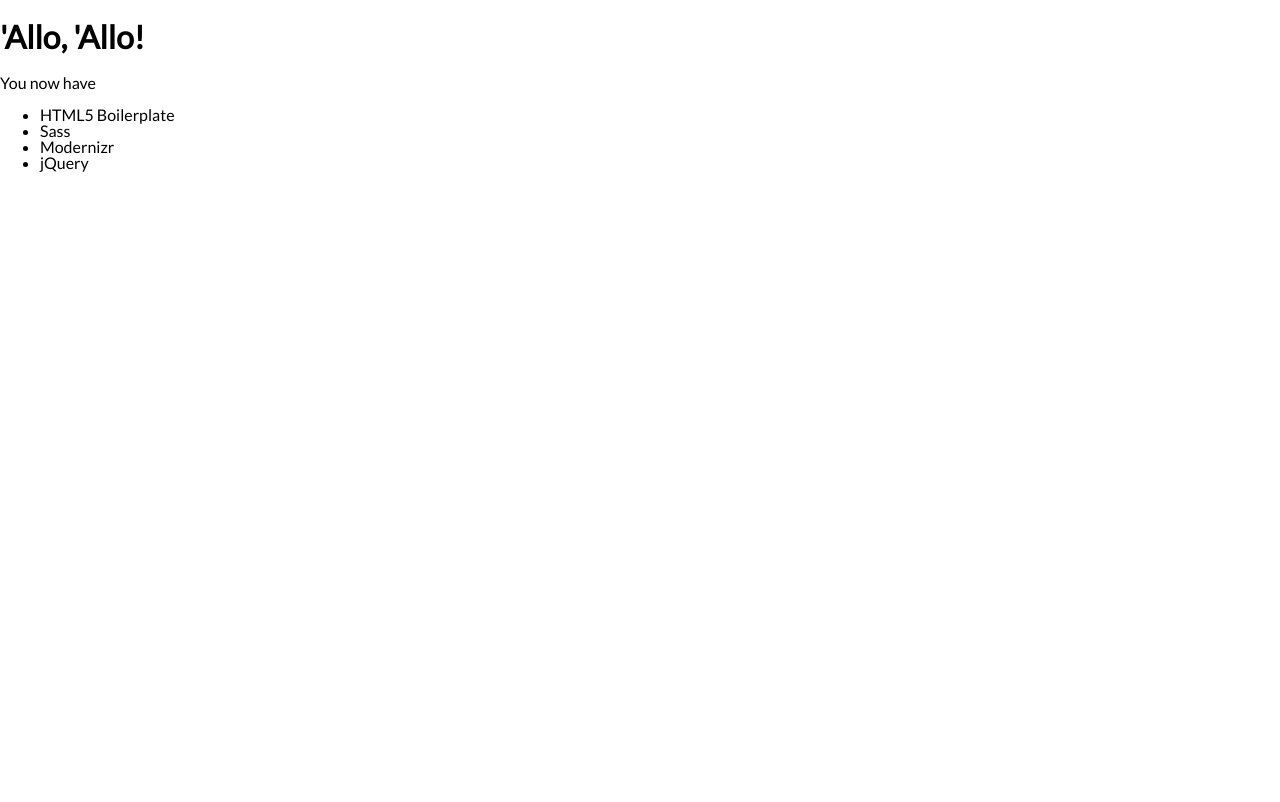
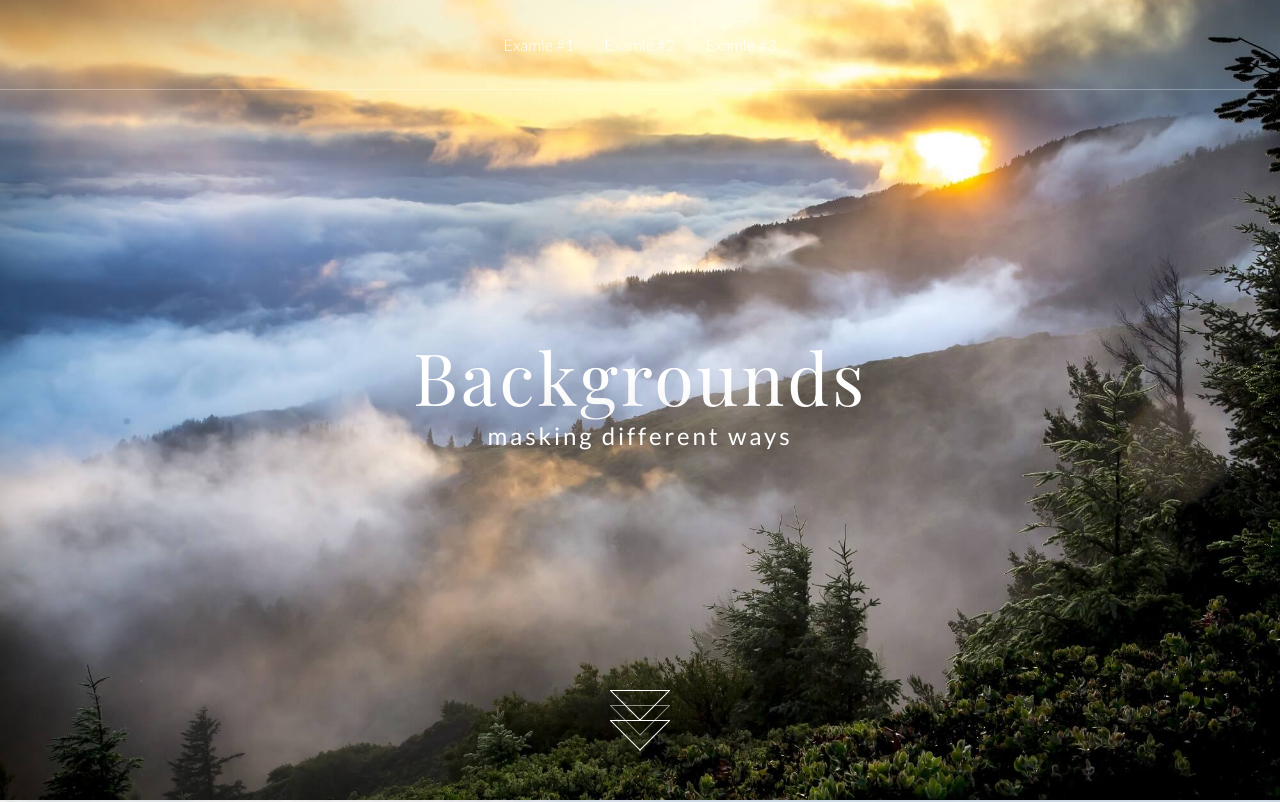
Before and after one commit to grzegorz-s/background-masking, a website: page app/index.html in a window 1280 px wide. Shown: the top 802 px of the page. Drawn offline with nearby package versions, Linux system fonts and the light colour scheme; files that its build step writes are made by us from their sources.

Commit message:
banner, two-blocks, content section

```diff
--- a/app/index.html
+++ b/app/index.html
@@ -30,7 +30,66 @@
       <p class="browserupgrade">You are using an <strong>outdated</strong> browser. Please <a href="http://browsehappy.com/">upgrade your browser</a> to improve your experience.</p>
     <![endif]-->
 
-    <div class="hero-unit">
+    <header class="site-top">
+      <nav class="main-nav">
+        <ul class="nav-list">
+          <li class="nav__item"><a href="" class="nav__link">Examle #1</a></li>
+          <li class="nav__item"><a href="" class="nav__link">Examle #2</a></li>
+          <li class="nav__item"><a href="" class="nav__link">Examle #3</a></li>
+        </ul>
+      </nav>
+    </header>
+
+    <section class="section section--banners">
+      <div class="banner__img"></div>
+      <div class="hero">
+        <h1 class="hero__title">Backgrounds<span class="hero__subtitle">masking different ways</span></h1>
+      </div>
+      <div class="scroll-down-hld js-scroll-down">
+        <span class="scroll-down__item"></span>
+        <span class="scroll-down__item"></span>
+        <span class="scroll-down__item"></span>
+      </div>
+    </section>
+
+    <section class="section section--two-blocks js-section">
+      <div class="bg__image bg__image--attachment-fixed bg__image--white-gradient" style="background-image: url('/images/dog.jpg')"></div>
+      <div class="two-blocks-hld two-blocks--text-left">
+        <div class="container container--regular">
+          <div class="blocks-hld">
+            <div class="block block--text">
+              <div class="block__img-hld">
+                <div class="bg__image bg__image--attachment-fixed bg__image--grayscale bg__image--pattern" style="background-image: url('/images/dog.jpg')""></div>
+              </div>
+              <div class="block__inner">
+
+
+              </div>
+            </div>
+            <div class="block block--img">
+              <div class="bg__image bg__image--attachment-fixed" style="background-image: url('/images/dog.jpg')"></div>
+            </div>
+          </div>
+        </div>
+      </div>
+    </section>
+
+    <section class="section--content">
+      <div class="content__bg">
+        <div class="bg__image bg__image--attachment-fixed" style="background-image: url('/images/mountains.jpg')"></div>
+      </div>
+      <div class="content__inner">
+        <div class="container container--medium content-hld">
+          <div class="content__bg content__bg--small">
+            <div class="bg__image bg__image--attachment-fixed bg__image--grayscale bg__image--white-gradient" style="background-image: url('/images/mountains.jpg')"></div>
+            <div class="content"><h1>Content Section</h1></div>
+          </div>
+        </div>
+      </div>
+
+    </section>
+
+    <!-- <div class="hero-unit">
       <h1>'Allo, 'Allo!</h1>
       <p>You now have</p>
       <ul>
@@ -39,7 +98,7 @@
         <li>Modernizr</li>
         <li>jQuery</li>
       </ul>
-    </div>
+    </div> -->
 
 
 
--- a/app/scripts/main.js
+++ b/app/scripts/main.js
@@ -1 +1,10 @@
-console.log('\'Allo \'Allo!');
+function scrollDown() {
+  $('.js-scroll-down').on('click', function() {
+    $('html, body').animate({
+        scrollTop: $('.js-section').offset().top
+    }, 2
+    400);
+  });
+}
+
+scrollDown();
--- a/app/styles/_base.scss
+++ b/app/styles/_base.scss
@@ -14,3 +14,31 @@
     font-size: $fz-1;
     font-weight: $fw-r;
 }
+
+ul {
+  list-style-type: none;
+  margin: 0;
+  padding: 0;
+}
+
+h1 {
+  margin: 0;
+}
+
+a {
+  text-decoration: none;
+  color: $white;
+
+}
+
+.section {
+  position: relative;
+  overflow: hidden;
+}
+
+.container {
+  max-width: $container-r;
+  width: 100%;
+  margin: 0 auto;
+  position: relative;
+}
--- a/app/styles/parts/_banner.scss
+++ b/app/styles/parts/_banner.scss
@@ -0,0 +1,126 @@
+.section--banners {
+  width: 100%;
+  height: 100vh;
+  background: url('/images/woman.jpg') 50% 50%;
+  background-size: cover;
+
+  &::before,
+  &::after {
+    content: '';
+    position: absolute;
+    left: 0;
+    display: block;
+    width: 100%;
+  }
+
+  &::before {
+    top: 0;
+    height: 50%;
+    background: linear-gradient(to top, rgba($black, 0), rgba($banner-shadow-base, .50) 100%);
+  }
+
+  &::after {
+    bottom: 0;
+    height: 45%;
+    background: linear-gradient(to bottom, rgba($black, 0), rgba($banner-shadow-base, .60) 100%);
+  }
+}
+
+.hero {
+  position: absolute;
+  top: 50%;
+  left: 50%;
+  transform: translate(-50%, -50%);
+  max-width: 500px;
+  text-align: center;
+  z-index: 10;
+}
+
+.hero__title {
+  color: $white;
+  font-family: $font-head;
+  font-size: $fz-5;
+  font-weight: $fw-r;
+  letter-spacing: 0.04em;
+  line-height: 1;
+  text-shadow: 1px 2px 90px rgba($black, .5);
+}
+
+.hero__subtitle {
+  display: block;
+  font-family: $font-std;
+  font-size: $fz-2;
+  line-height: 200%;
+  @include aliased();
+}
+
+.scroll-down-hld {
+  position: absolute;
+  right: 0;
+  bottom: 50px;
+  left: 0;
+  width: 60px;
+  height: 60px;
+  margin: auto;
+  z-index: 10;
+  cursor: pointer;
+
+  &:hover {
+    .scroll-down__item {
+      &:nth-child(1) {
+        transform: translateY(15px);
+      }
+
+      &:nth-child(3) {
+        transform: translateY(-15px);
+      }
+    }
+  }
+}
+
+.scroll-down__item {
+  position: absolute;
+  display: block;
+  width: 60px;
+  height: 31px;
+  border-top: 1px solid $white;
+  overflow: hidden;
+
+  &::before {
+    content: '';
+    position: absolute;
+    margin: auto;
+    top: -21px;
+    left: 0;
+    right: 0;
+    width: 42px;
+    height: 42px;
+    transform: rotate(45deg);
+    border-right: 1px solid $white;
+    border-bottom: 1px solid $white;
+  }
+
+  &:nth-child(1),
+  &:nth-child(3) {
+    border-color: rgba($white, .5);
+    transition: transform ease-in .2s;
+    animation: trans-to-full 2s infinite;
+
+    &::before {
+      border-color: rgba($white, .5);
+      animation: trans-to-full 2s infinite;
+    }
+  }
+
+  &:nth-child(2) {
+    top: 15px;
+    animation: full-to-trans 2s infinite;
+    &::before {
+      animation: full-to-trans 2s infinite;
+    }
+  }
+
+  &:nth-child(3) {
+    top: 30px;
+  }
+}
--- a/app/styles/parts/_section-two-blocks.scss
+++ b/app/styles/parts/_section-two-blocks.scss
@@ -0,0 +1,70 @@
+.section--two-blocks {
+  // height: 1000px;
+}
+
+.bg__image {
+  // position: absolute;
+  // top: 0;
+  // left: 0;
+  @include posa();
+  background-size: cover;
+  background-position: 50% 50%;
+}
+
+.bg__image--white-gradient {
+  &::before {
+    content: '';
+    @include posa();
+    background: linear-gradient(to bottom, rgba($white, .8) 60%, $white 100%);
+  }
+}
+
+.bg__image--attachment-fixed {
+  background-attachment: fixed;
+  // width: 100vw;
+  // height: 100vh;
+}
+
+.bg__image--grayscale {
+  filter: grayscale(100%);
+}
+
+.bg__image--pattern {
+  &::before {
+    content: '';
+    @include posa();
+    background: rgba(#848484, .6);
+  }
+
+  &::after {
+    content: '';
+    @include posa();
+    background: url('/images/pattern.png');
+  }
+}
+
+.blocks-hld {
+  width: 100%;
+  padding: 180px 0 190px;
+}
+
+.block--text {
+  width: 62%;
+  padding-bottom: 62%;
+  position: relative;
+  box-shadow: 1px 1px 30px 6px rgba($boxes-shadow-base, .35);
+  z-index: 10;
+}
+
+.block--img {
+  position: absolute;
+  width: 47%;
+  padding-bottom: 47%;
+  bottom: 100px;
+  right: 0;
+}
+
+.block__img-hld {
+  @include posa();
+  overflow: hidden;
+}
--- a/app/styles/parts/_site-top.scss
+++ b/app/styles/parts/_site-top.scss
@@ -0,0 +1,26 @@
+.site-top {
+  position: absolute;
+  display: flex;
+  width: 100%;
+  justify-content: center;
+  height: 90px;
+  z-index: 10;
+  border-bottom: 1px solid rgba($white, .3);
+}
+
+.nav-list {
+  display: flex;
+  align-items: center;
+  height: 100%;
+}
+
+.nav__item {
+  display: inline-block;
+  margin: 0 15px;
+}
+
+.nav__link {
+  font-size: $fz-1;
+  font-weight: $fw-l;
+  @include aliased();
+}
--- a/app/styles/utils/_mixins.scss
+++ b/app/styles/utils/_mixins.scss
@@ -6,3 +6,39 @@
   left: 0;
   margin: auto;
 }
+
+@mixin aliased() {
+  -webkit-font-smoothing: antialiased;
+  -moz-osx-font-smoothing: grayscale;
+}
+
+
+@keyframes trans-to-full {
+    0%   {
+      border-color: rgba($white, .5);
+    }
+    25%  {
+      border-color: rgba($white, .5);
+    }
+    50%  {
+      border-color: rgba($white, 1);
+    }
+    100% {
+      border-color: rgba($white, .5);
+    }
+}
+
+@keyframes full-to-trans {
+    0%   {
+      border-color: rgba($white, 1);
+    }
+    25%  {
+      border-color: rgba($white, .5);
+    }
+    50%  {
+      border-color: rgba($white, .5);
+    }
+    100% {
+      border-color: rgba($white, 1);
+    }
+}
--- a/app/styles/utils/_variables.scss
+++ b/app/styles/utils/_variables.scss
@@ -16,6 +16,7 @@
 
 //COLORS
 $white: #fff;
+$black: #000;
 $text-color: #333333;
 $banner-shadow-base: #050505;
 $boxes-shadow-base: #676767;
```
